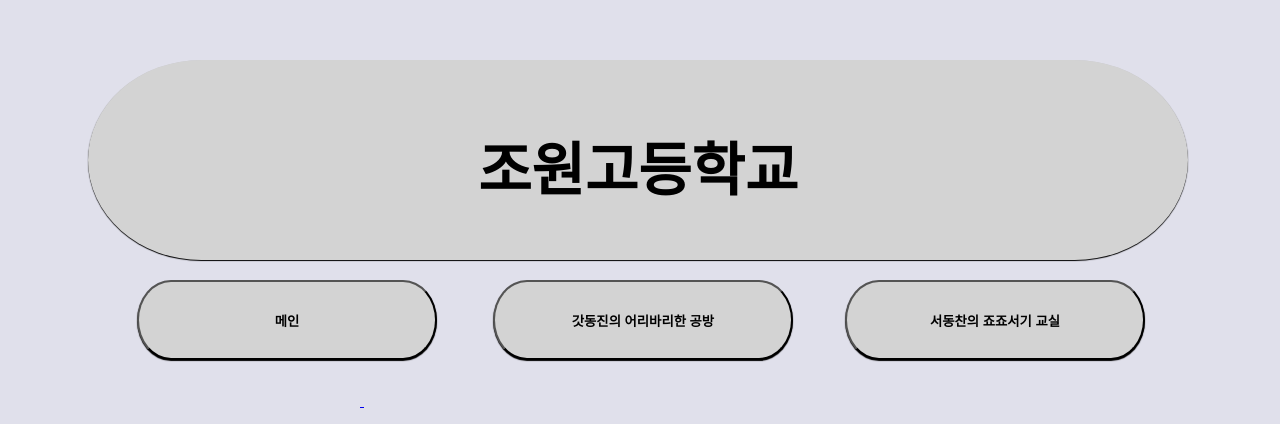
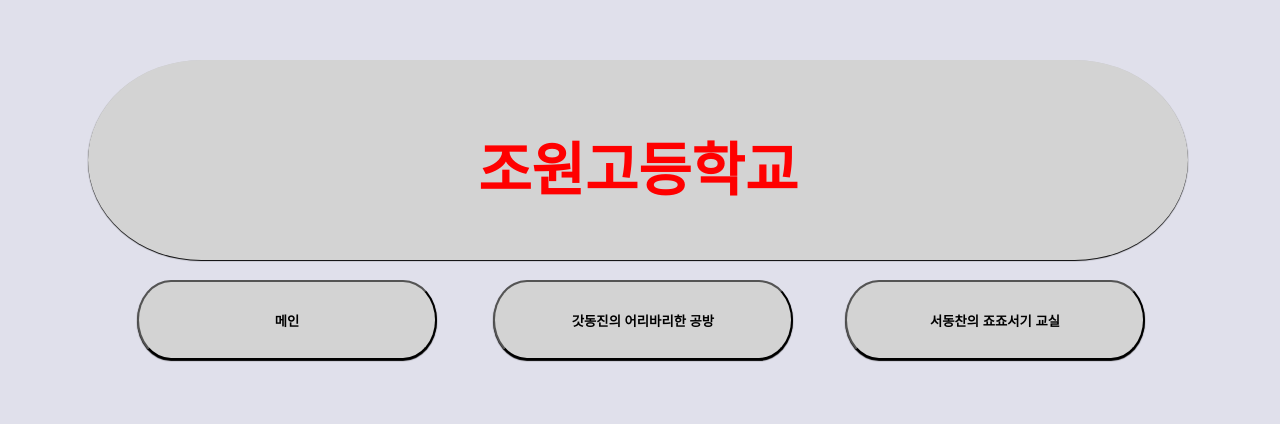
Before and after one commit to s30408/main, a plain HTML site: page tjd1.html in a window 1280 px wide. Shown: the top 424 px of the page. Drawn offline with Linux system fonts and the light colour scheme; a web font is replaced by a local one.

Commit message:
ver.19(psb5,cdj6)

```diff
--- a/tjd1.html
+++ b/tjd1.html
@@ -4,11 +4,15 @@
     <title>조원고등학교 소개</title>
     <link rel="stylesheet" href="style1.css">
     <link href="https://fonts.googleapis.com/css?family=Do+Hyeon|Stylish" rel="stylesheet">
+    <style>
+    a:link { color: red; text-decoration: none;}
+    a:visited { color: black; text-decoration: none;}
+    </style>
   </head>
   <header>
     <div id="jowon" >
     <div id="jowonrmf">
-       <h1 > 조원고등학교 </h1>
+       <a href="성배자리.html"><h1 > 조원고등학교 </h1></a>
   </div>
   </header>
   <style> .rkwk{
```
Also changed, not shown: tjd2.html (+5 -1 lines), tjd3.html (+5 -1 lines), tjd4.html (+5 -1 lines), 성배자리.html (+5 -2 lines).
